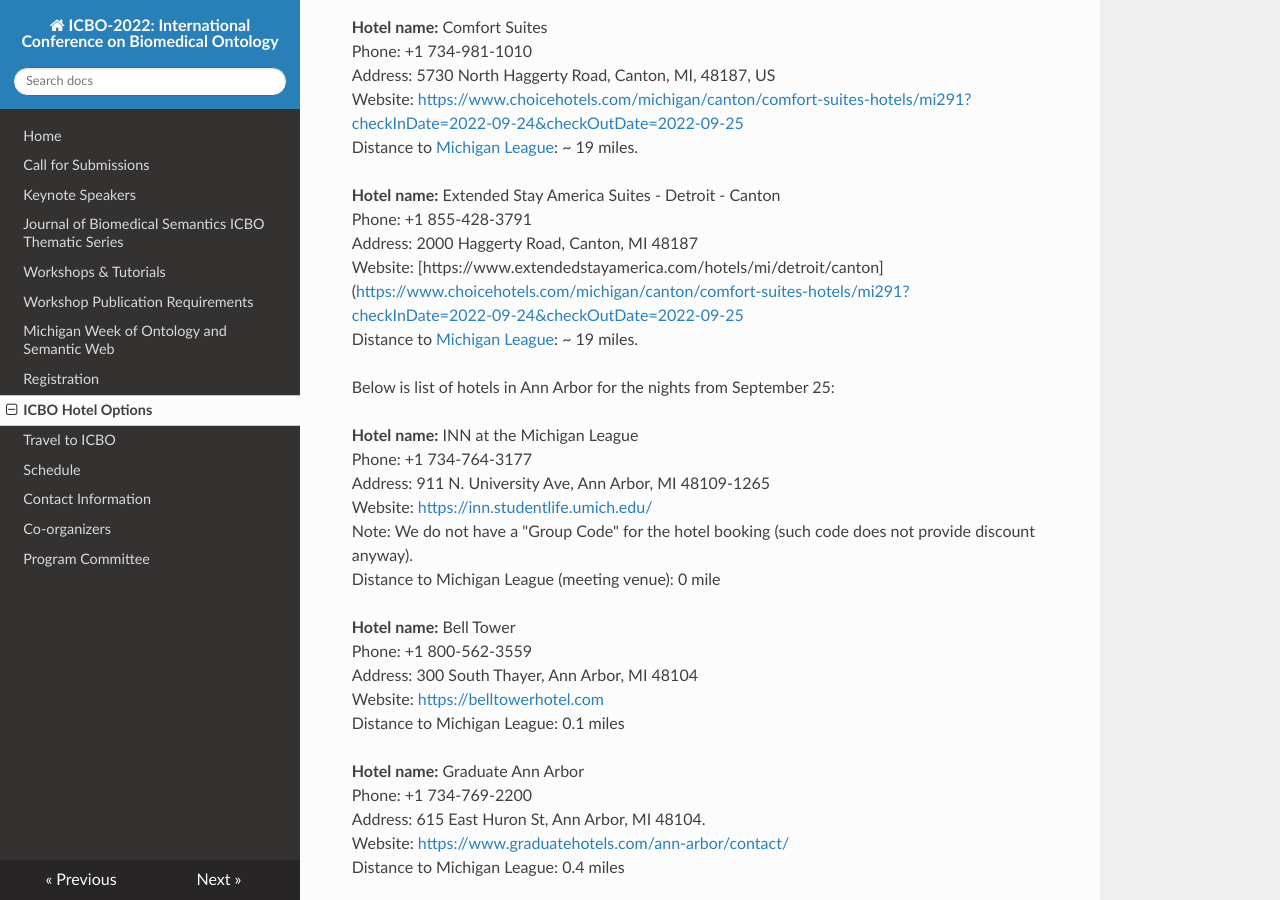
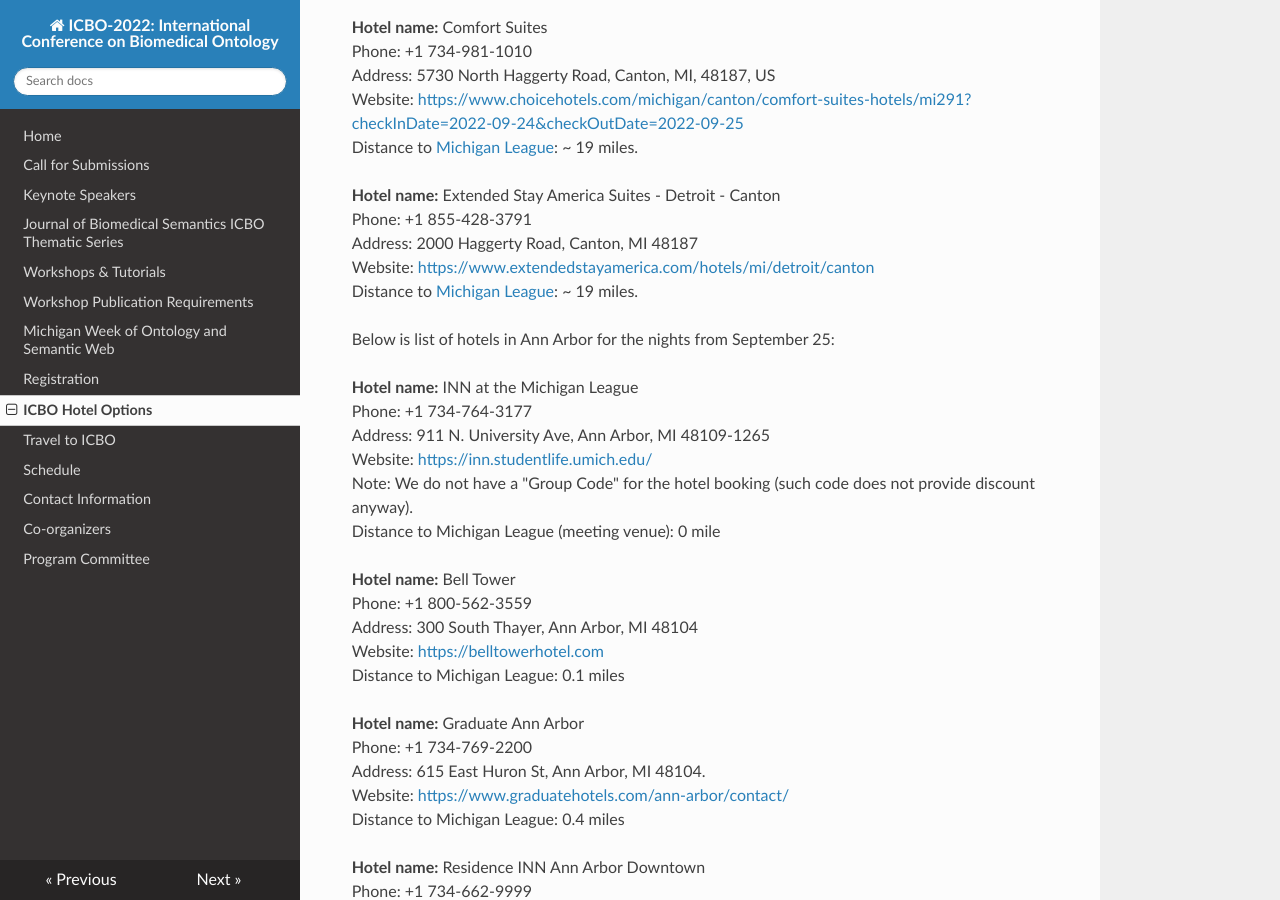
Before and after one commit to johnbeve/BFO-Organization, an MkDocs documentation site: the page built from docs/icbo-hotels.md, in a window 1280 px wide and 900 px high, scrolled down 696 px. Built offline with MkDocs 1.6.1, drawn with Linux system fonts in a browser that asks for light colours; nearby versions of some CDN libraries; some of the changed lines change nothing that is shown.

Commit message:
Update icbo-hotels.md

```diff
--- a/docs/icbo-hotels.md
+++ b/docs/icbo-hotels.md
@@ -24,7 +24,7 @@
 **Hotel name:** Extended Stay America Suites - Detroit - Canton
 Phone: +1 855-428-3791
 Address: 2000 Haggerty Road, Canton, MI 48187
-Website: [https://www.extendedstayamerica.com/hotels/mi/detroit/canton]([https://www.choicehotels.com/michigan/canton/comfort-suites-hotels/mi291?checkInDate=2022-09-24&checkOutDate=2022-09-25](https://www.extendedstayamerica.com/hotels/mi/detroit/canton)
+Website: [https://www.extendedstayamerica.com/hotels/mi/detroit/canton](https://www.extendedstayamerica.com/hotels/mi/detroit/canton)
 Distance to [Michigan League](https://uunions.umich.edu/league/): ~ 19 miles.
 
 
```
